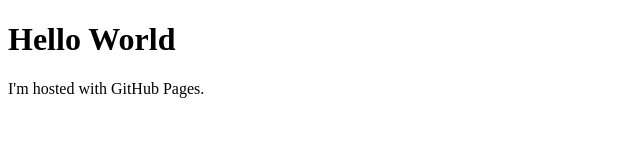
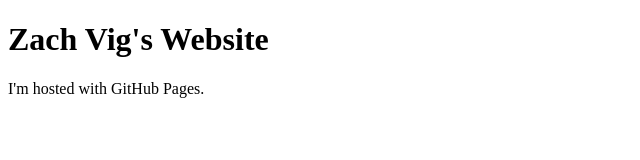
Before and after one commit to zacharyvig/zacharyvig.github.io, a plain HTML site: page index.html in a window 1280 px wide. Shown: the whole page, without its empty margins (0-640 px from the left). Drawn offline with Linux system fonts and the light colour scheme.

Commit message:
Update index.html

```diff
--- a/index.html
+++ b/index.html
@@ -1,7 +1,7 @@
 <!DOCTYPE html>
 <html>
 <body>
-<h1>Hello World</h1>
+<h1>Zach Vig's Website</h1>
 <p>I'm hosted with GitHub Pages.</p>
 </body>
 </html>
```
